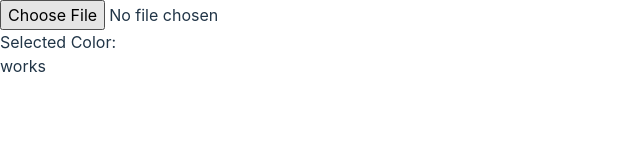
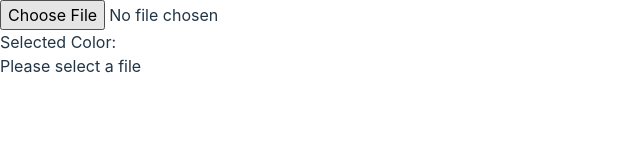
Before and after one commit to markusschmitz53/color-dropper-demo, a React (Vite) app: page / in a window 1280 px wide. Shown: the top 160 px of the page, without its empty margins (0-640 px from the left). Built offline with nearby package versions, Linux system fonts and the light colour scheme.

Commit message:
feature: add functionality to display image on canvas

```diff
--- a/src/App.css
+++ b/src/App.css
@@ -3,7 +3,4 @@
   height: 100vh;
   margin: 0;
   padding: 0;
-  overflow: hidden;
-  display: flex;
-  flex-direction: column;
 }
--- a/src/features/editor/components/Editor.tsx
+++ b/src/features/editor/components/Editor.tsx
@@ -1,13 +1,17 @@
 import Header from '../../../components/Header.tsx'
+import ImageCanvas from './ImageCanvas.tsx'
+import { useState } from 'react'
 
 export default function Editor() {
+  const [imageData, setImageData] = useState<string | null>(null)
+
   return (
-    <main>
+    <main className="bg-gray-200 min-h-screen flex flex-col">
       <Header
-        onImageSelect={(image) => console.log(image)}
+        onImageSelect={(image) => setImageData(image)}
         pickedColorValue="#fff"
       />
-      <section>works</section>
+      <ImageCanvas imageData={imageData} />
     </main>
   )
 }
--- /dev/null
+++ b/src/features/editor/components/ImageCanvas.tsx
@@ -0,0 +1,122 @@
+import { useCallback, useEffect, useRef, useState } from 'react'
+import { Image as KonvaImage, Layer, Stage } from 'react-konva'
+import { debounce } from 'lodash'
+import Konva from 'konva'
+
+interface ImageCanvasProps {
+  imageData: string | null
+}
+
+const DEBOUNCE_DELAY = 200
+const CONTAINER_PADDING = 20
+
+export default function ImageCanvas({ imageData }: Readonly<ImageCanvasProps>) {
+  const [imageElement, setImageElement] = useState<HTMLImageElement | null>(
+    null
+  )
+  const [canvasSize, setCanvasSize] = useState<{
+    width: number
+    height: number
+  }>({
+    width: 0,
+    height: 0,
+  })
+  const containerRef = useRef<HTMLDivElement | null>(null)
+  const stageRef = useRef<Konva.Stage | null>(null)
+
+  const calculateCanvasSize = useCallback(() => {
+    if (!imageElement || !containerRef.current) return
+    if (imageElement.width === 0 || imageElement.height === 0) {
+      throw new Error('Image dimension assertion failed.')
+    }
+
+    const containerWidth = containerRef.current.clientWidth
+    const containerHeight = containerRef.current.clientHeight
+    const aspectRatio = imageElement.width / imageElement.height
+
+    let newWidth = containerWidth
+    let newHeight = newWidth / aspectRatio
+
+    // Adjust if height exceeds containerHeight
+    if (newHeight > containerHeight) {
+      newHeight = containerHeight
+      newWidth = newHeight * aspectRatio
+    }
+
+    // Adjust if width exceeds containerWidth (after previous adjustment)
+    if (newWidth > containerWidth) {
+      newWidth = containerWidth
+      newHeight = newWidth / aspectRatio
+    }
+
+    setCanvasSize({
+      width: newWidth - CONTAINER_PADDING,
+      height: newHeight - CONTAINER_PADDING,
+    })
+  }, [imageElement])
+
+  useEffect(() => {
+    if (!imageData) return
+
+    // Load image and set canvas size
+    const img = new window.Image()
+    img.src = imageData
+    img.onload = () => {
+      if (img.width === 0 || img.height === 0) {
+        console.warn('Cannot load image: unable to determine image dimensions.')
+        return
+      }
+
+      setImageElement(img)
+      calculateCanvasSize()
+    }
+
+    return () => {
+      img.onload = null
+    }
+  }, [calculateCanvasSize, imageData])
+
+  useEffect(() => {
+    if (!imageElement) return
+
+    // Update canvas size on resize
+    const handleResize = debounce(calculateCanvasSize, DEBOUNCE_DELAY)
+
+    window.addEventListener('resize', handleResize)
+
+    // Initial resize to set the correct size when mounting
+    handleResize()
+
+    return () => {
+      window.removeEventListener('resize', handleResize)
+      handleResize.cancel()
+    }
+  }, [calculateCanvasSize, imageElement])
+
+  return (
+    <div
+      ref={containerRef}
+      className="flex-1 flex items-center justify-center w-screen h-screen"
+    >
+      {imageElement ? (
+        <Stage
+          width={canvasSize.width}
+          height={canvasSize.height}
+          ref={stageRef}
+        >
+          <Layer>
+            <KonvaImage
+              image={imageElement}
+              width={canvasSize.width}
+              height={canvasSize.height}
+            />
+          </Layer>
+        </Stage>
+      ) : (
+        <p className="font-semibold text-gray-400 select-none">
+          Please select a file
+        </p>
+      )}
+    </div>
+  )
+}
```
